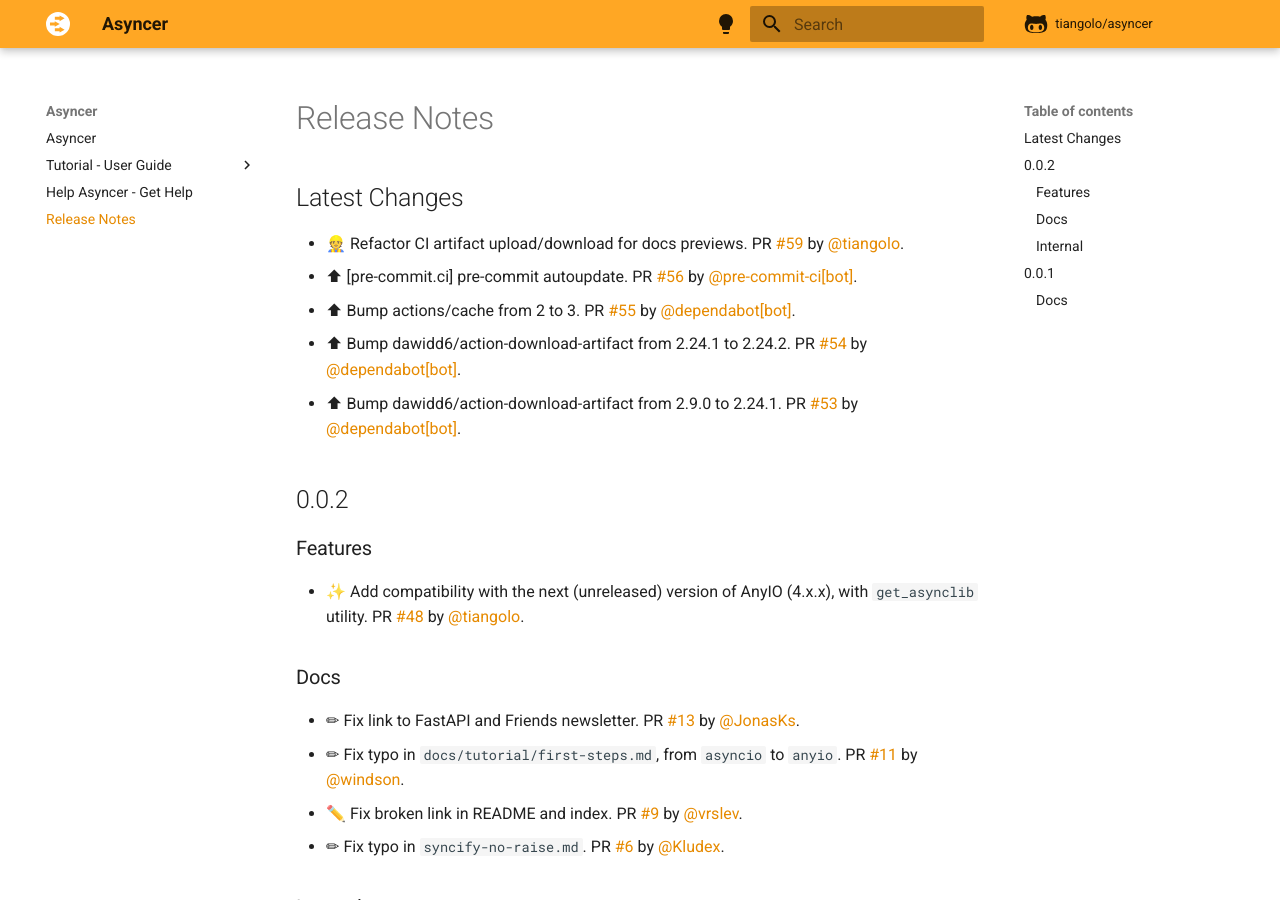
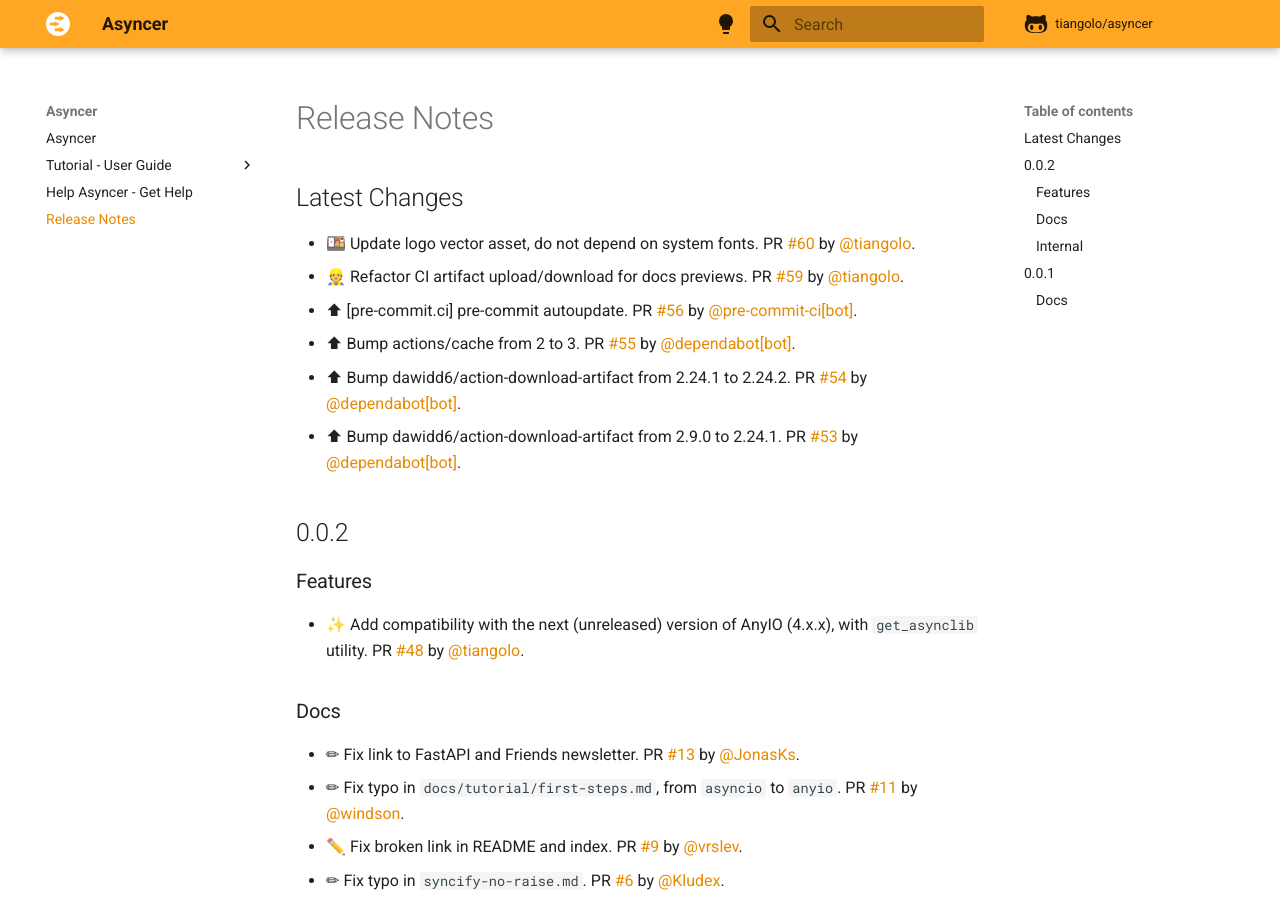
Before and after one commit to balintfrankas/fastapi-asyncer, an MkDocs documentation site: the page built from docs/release-notes.md, in a window 1280 px wide and 900 px high. Built offline with MkDocs 1.6.1 and Material for MkDocs 9.7.7, drawn with Linux system fonts in a browser that asks for light colours; comment, search, counter and statistics services are not loaded.

Commit message:
📝 Update release notes

```diff
--- a/docs/release-notes.md
+++ b/docs/release-notes.md
@@ -2,6 +2,7 @@
 
 ## Latest Changes
 
+* 🍱 Update logo vector asset, do not depend on system fonts. PR [#60](https://github.com/tiangolo/asyncer/pull/60) by [@tiangolo](https://github.com/tiangolo).
 * 👷 Refactor CI artifact upload/download for docs previews. PR [#59](https://github.com/tiangolo/asyncer/pull/59) by [@tiangolo](https://github.com/tiangolo).
 * ⬆ [pre-commit.ci] pre-commit autoupdate. PR [#56](https://github.com/tiangolo/asyncer/pull/56) by [@pre-commit-ci[bot]](https://github.com/apps/pre-commit-ci).
 * ⬆ Bump actions/cache from 2 to 3. PR [#55](https://github.com/tiangolo/asyncer/pull/55) by [@dependabot[bot]](https://github.com/apps/dependabot).
```
